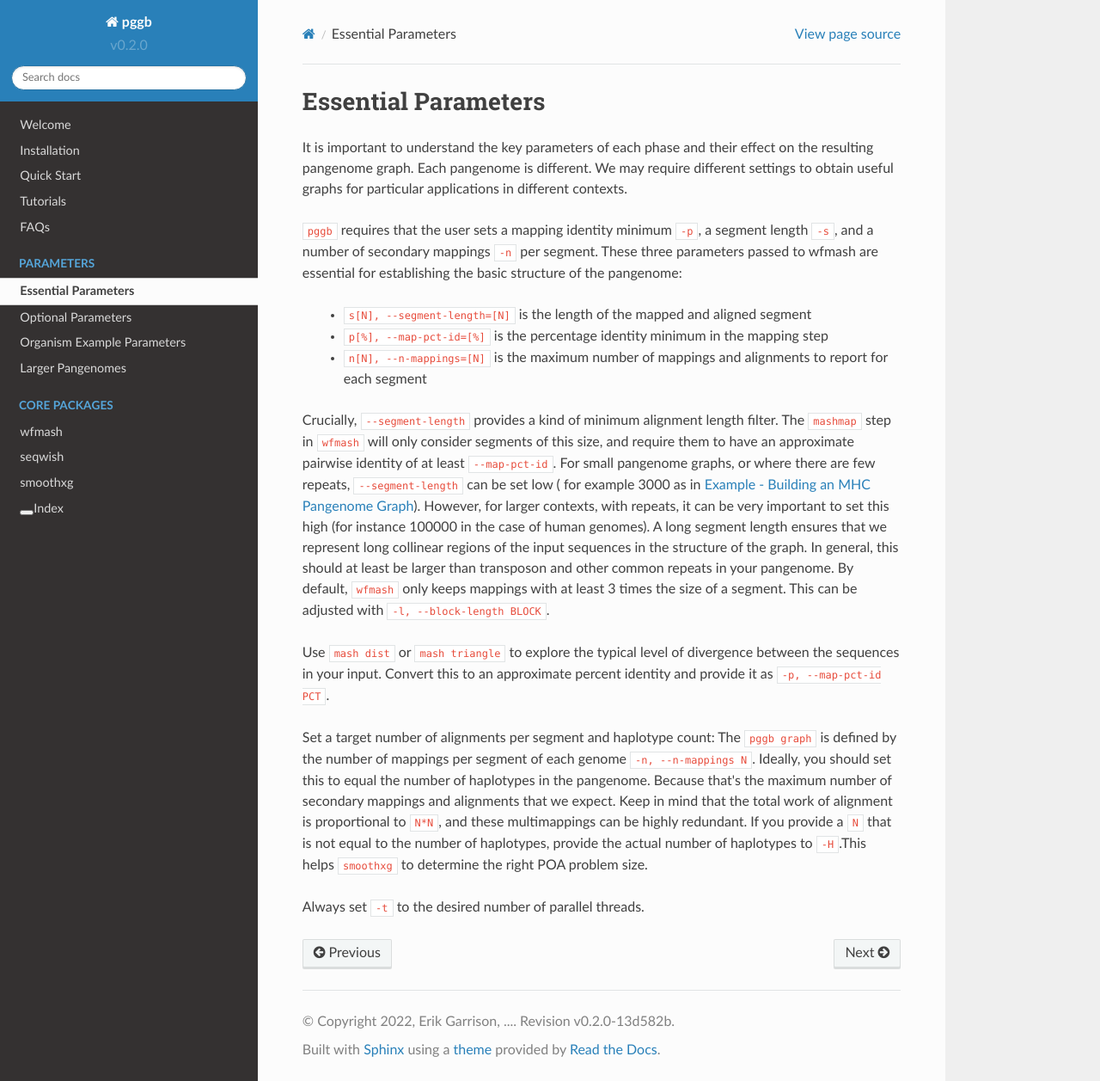
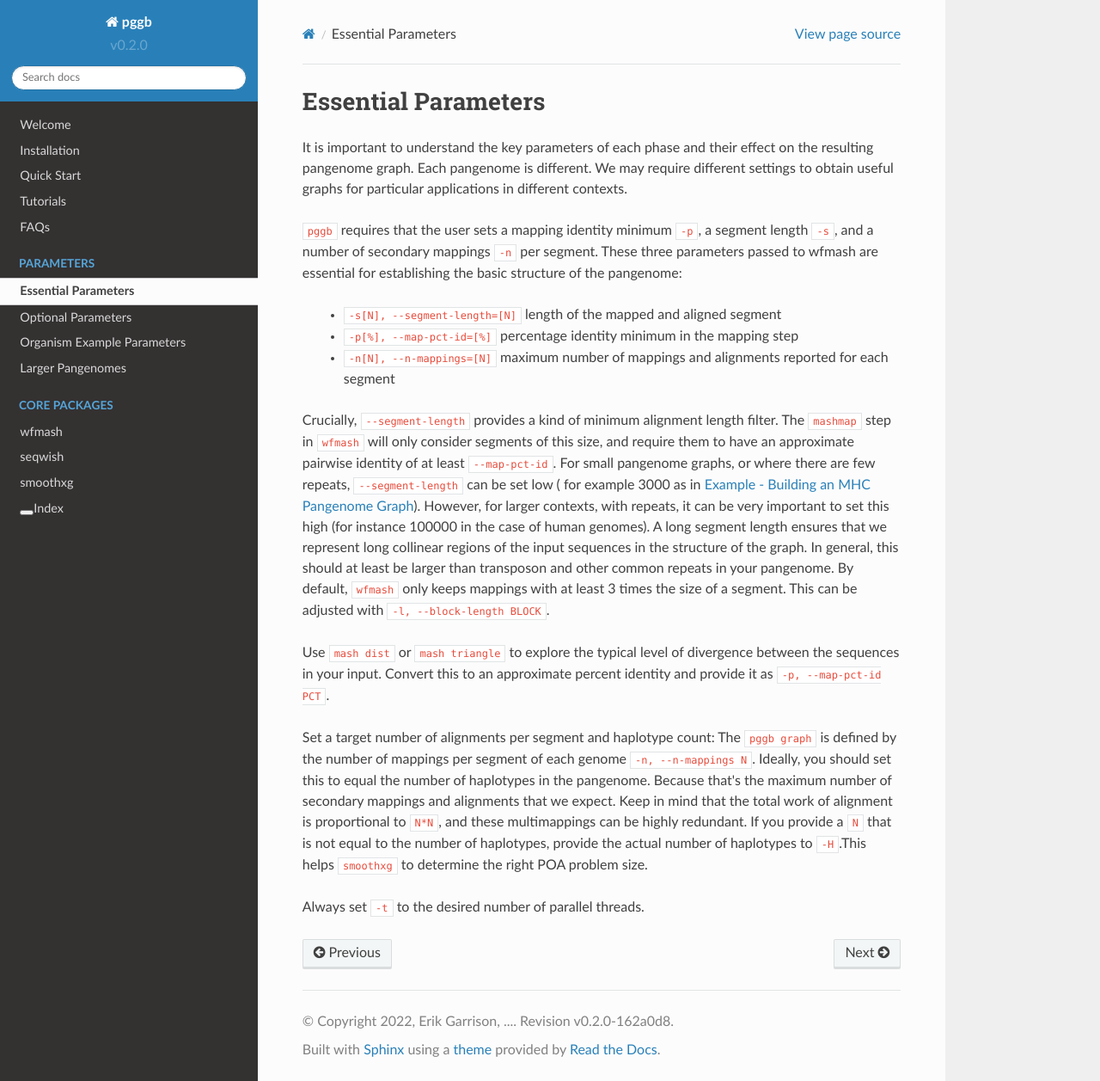
Before and after one commit to pangenome/pggb, a Sphinx documentation site: the page built from docs/rst/essential_parameters.rst, in a window 1280 px wide and 1257 px high. Shown: the whole window at 86% size. Built offline with Sphinx 7.4.7 and the Read the Docs theme 2.0.0, drawn with Linux system fonts in a browser that asks for light colours.

```diff
--- a/docs/conf.py
+++ b/docs/conf.py
@@ -20,13 +20,13 @@
 # -- Project information -----------------------------------------------------
 
 project = u'pggb'
-copyright = '2022, Erik Garrison, .... Revision v0.2.0-13d582b'
+copyright = '2022, Erik Garrison, .... Revision v0.2.0-162a0d8'
 author = u'Erik Garrison, ...'
 
 # The short X.Y version
 version = 'v0.2.0'
 # The full version, including alpha/beta/rc tags
-release = '13d582b'
+release = '162a0d8'
 
 
 # -- General configuration ---------------------------------------------------
--- a/docs/rst/essential_parameters.rst
+++ b/docs/rst/essential_parameters.rst
@@ -13,9 +13,9 @@
 ``pggb`` requires that the user sets a mapping identity minimum ``-p``, a segment length ``-s``, and a number of secondary mappings ``-n`` per segment.
 These three parameters passed to wfmash are essential for establishing the basic structure of the pangenome:
 
-    - ``s[N], --segment-length=[N]`` is the length of the mapped and aligned segment
-    - ``p[%], --map-pct-id=[%]`` is the percentage identity minimum in the mapping step
-    - ``n[N], --n-mappings=[N]`` is the maximum number of mappings and alignments to report for each segment
+    - ``-s[N], --segment-length=[N]`` length of the mapped and aligned segment
+    - ``-p[%], --map-pct-id=[%]`` percentage identity minimum in the mapping step
+    - ``-n[N], --n-mappings=[N]`` maximum number of mappings and alignments reported for each segment
 
 Crucially, ``--segment-length`` provides a kind of minimum alignment length filter. The ``mashmap`` step in ``wfmash`` will only consider segments of this size,
 and require them to have an approximate pairwise identity of at least ``--map-pct-id``. For small pangenome graphs, or where there are few repeats, ``--segment-length``
```
Also changed, not shown: docs/rst/optional_parameters.rst (+81 -9 lines).
